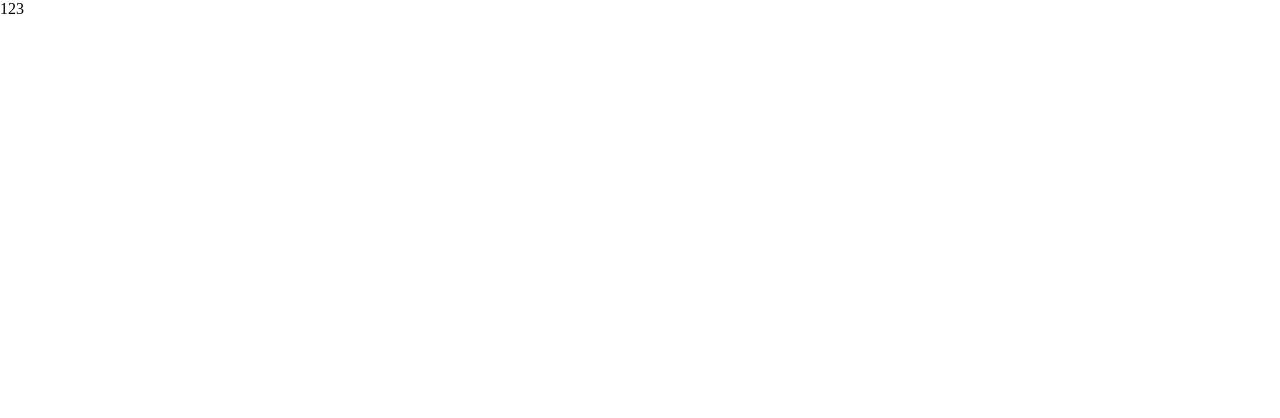
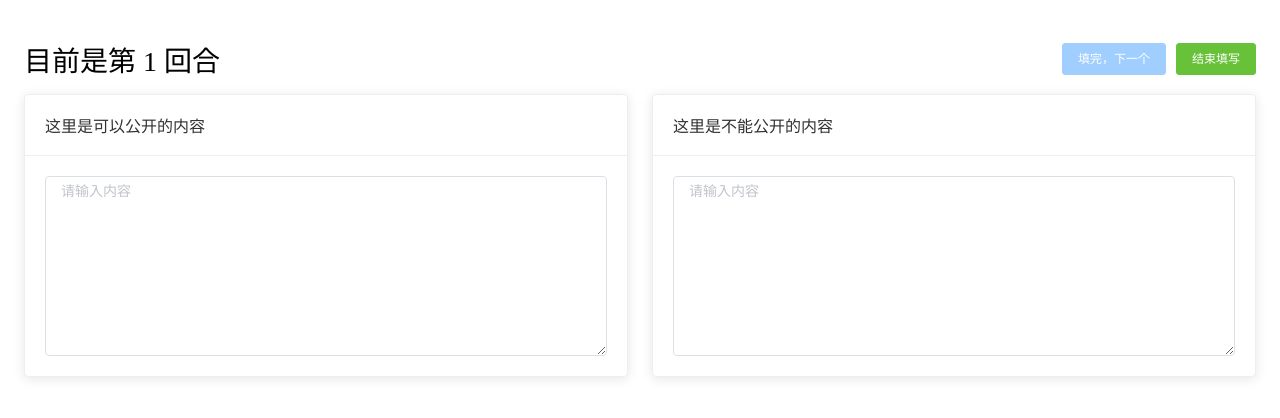
Before and after one commit to ryancui-/drama-helper, a Vue app: page /#/input in a window 1280 px wide. Shown: the top 418 px of the page. Built offline with nearby package versions, Linux system fonts and the light colour scheme.

Commit message:
feat: 信息填写页面

```diff
--- a/src/App.vue
+++ b/src/App.vue
@@ -1,6 +1,6 @@
 <template>
   <div id="app">
-    123
+    <router-view></router-view>
   </div>
 </template>
 
@@ -17,4 +17,9 @@ export default {
     margin: 0;
     padding: 0;
   }
+
+  #app {
+    box-sizing: border-box;
+    padding: 24px;
+  }
 </style>
--- /dev/null
+++ b/src/components/InputInfo.vue
@@ -0,0 +1,93 @@
+<template>
+  <div class="input-info-wrapper">
+    <div class="top-panel">
+      <div class="round">
+        目前是第 {{round}} 回合
+      </div>
+      <div class="btns">
+        <el-button type="primary" size="small"
+                   :disabled="!openContent && !closeContent"
+                   @click="nextOne">填完，下一个
+        </el-button>
+        <el-button type="success" size="small"
+                   :disabled="!!openContent || !!closeContent"
+                   @click="finishInput">结束填写
+        </el-button>
+      </div>
+    </div>
+
+    <el-row class="input-panel" :gutter="24">
+      <el-col :span="12">
+        <el-card>
+          <div slot="header">
+            <span>这里是可以公开的内容</span>
+          </div>
+          <div>
+            <el-input type="textarea" :rows="8" placeholder="请输入内容" v-model="openContent">
+            </el-input>
+          </div>
+        </el-card>
+      </el-col>
+      <el-col :span="12">
+        <el-card>
+          <div slot="header">
+            <span>这里是不能公开的内容</span>
+          </div>
+          <div>
+            <el-input type="textarea" :rows="8" placeholder="请输入内容" v-model="closeContent">
+            </el-input>
+          </div>
+        </el-card>
+      </el-col>
+    </el-row>
+  </div>
+</template>
+
+<script>
+  import global from '@/store/store';
+  import storage from '@/storage/storage';
+
+  export default {
+    data() {
+      return {
+        openContent: '',
+        closeContent: ''
+      };
+    },
+    computed: {
+      round() {
+        return global.currentRound;
+      }
+    },
+    methods: {
+      nextOne() {
+        storage.add(this.round, this.openContent, this.closeContent);
+
+        this.openContent = '';
+        this.closeContent = '';
+
+        this.$notify({
+          title: '成功',
+          message: '保存成功啦~',
+          type: 'success'
+        });
+      },
+      finishInput() {
+        this.$router.push('/review');
+      }
+    }
+  };
+</script>
+
+<style>
+  .top-panel {
+    display: flex;
+    padding: 15px 0;
+    align-items: center;
+    justify-content: space-between;
+  }
+
+  .round {
+    font-size: 28px;
+  }
+</style>
--- /dev/null
+++ b/src/components/NewGame.vue
@@ -0,0 +1,42 @@
+<template>
+  <div class="new-game-wrapper">
+    <el-button type="primary" @click="initNewGame">新游戏</el-button>
+    <el-button type="primary" @click="resumeOldGame" v-if="gameData && gameData.length > 0">继续游戏</el-button>
+  </div>
+</template>
+
+<script>
+  import global from '@/store/store';
+  import storage from '@/storage/storage';
+
+  export default {
+    data() {
+      return {
+        gameData: storage.getAll()
+      };
+    },
+    methods: {
+      initNewGame() {
+        // 清空缓存
+        global.init();
+        storage.init();
+
+        this.$router.push('/input');
+      },
+      resumeOldGame() {
+        // 继续之前的游戏
+        this.$router.push('/input');
+      }
+    }
+  };
+</script>
+
+<style>
+  .new-game-wrapper {
+    width: 100%;
+    height: 100%;
+    display: flex;
+    justify-content: center;
+    align-items: center;
+  }
+</style>
--- a/src/main.js
+++ b/src/main.js
@@ -1,9 +1,22 @@
 import Vue from 'vue';
 import App from './App.vue';
+import VueRouter from 'vue-router';
 import './plugins/element.js';
+import routes from './route/routes';
 
 Vue.config.productionTip = false
 
+Vue.use(VueRouter);
+
+const router = new VueRouter({ routes });
+router.beforeEach((to, from, next) => {
+  if (to.path === '/') {
+    console.log('去新游戏了');
+  }
+  next();
+});
+
 new Vue({
   render: h => h(App),
+  router
 }).$mount('#app')
--- /dev/null
+++ b/src/route/routes.js
@@ -0,0 +1,16 @@
+import NewGame from '@/components/NewGame';
+import InputInfo from '@/components/InputInfo';
+import ReviewInfo from '@/components/ReviewInfo';
+
+const routes = [{
+  path: '/',
+  component: NewGame
+}, {
+  path: '/input',
+  component: InputInfo
+}, {
+  path: '/review',
+  component: ReviewInfo
+}];
+
+export default routes;
--- /dev/null
+++ b/src/storage/storage.js
@@ -0,0 +1,66 @@
+// 这里封装了 localStorage.drama_game 的使用
+
+const key = 'drama_game';
+
+class DramaGameStorage {
+  // 清空之前的数据，并重新初始化
+  init() {
+    this._set([]);
+  }
+
+  // 向某回合添加操作
+  add(round, openContent, closeContent) {
+    const obj = this._get();
+    const idx = Number(round - 1);
+    if (!obj[idx] || !Array.isArray(obj[idx])) {
+      obj[idx] = [];
+    }
+
+    obj[idx].push({
+      open: openContent,
+      close: closeContent
+    });
+
+    this._set(obj);
+  }
+
+  // 拿到全部数据
+  getAll() {
+    return this._get();
+  }
+
+  // 拿到某一回合的所有数据
+  getByRound(round) {
+    const obj = this._get();
+    const idx = Number(round - 1);
+
+    return obj[idx];
+  }
+
+  // 拿到某一回合的公开数据
+  getOpenByRound(round) {
+    const data = this.getByRound(round);
+    return data.map(op => op.open);
+  }
+
+  // 拿到某一回合的非公开数据
+  getCloseByRound(round) {
+    const data = this.getByRound(round);
+    return data.map(op => op.close);
+  }
+
+  _get() {
+    const str = localStorage.getItem(key);
+    try {
+      return JSON.parse(str);
+    } catch (_) {
+      // 出现了奇怪的错误
+    }
+  }
+
+  _set(obj) {
+    localStorage.setItem(key, JSON.stringify(obj));
+  }
+}
+
+export default new DramaGameStorage();
--- /dev/null
+++ b/src/store/store.js
@@ -0,0 +1,10 @@
+// 类似 Vuex 的全局数据
+
+const global = {
+  currentRound: 1,
+  init() {
+    this.currentRound = 1;
+  }
+};
+
+export default global;
```
Also changed, not shown: package.json (+5 -2 lines), src/components/ReviewInfo.vue (added), 1 other file (tests, documents, lock files or other folders).
